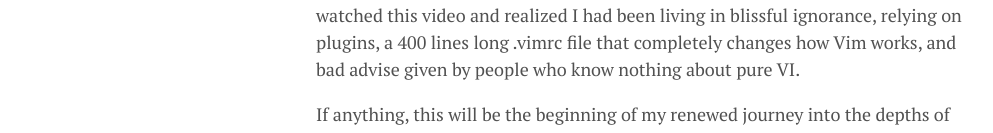
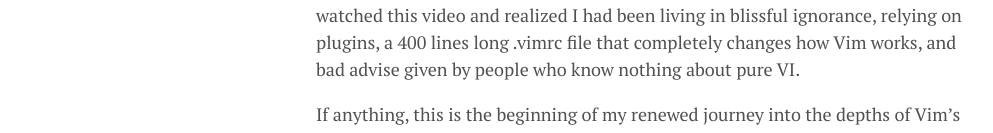
Before and after one commit to lgeurts/lgeurts.github.io, a Jekyll site: the page built from _posts/2022-11-11-mastering-the-vim-language.md, in a window 1280 px wide. Shown: the part 333-466 px from the top of the page, without its empty margins (0-993 px from the left). Built offline with Jekyll 4.4.1, drawn with Linux system fonts in a browser that asks for light colours; nearby versions of some CDN libraries; comment, search, counter and statistics services are not loaded; some of the changed text lies outside the part shown.

Commit message:
Update 2022-11-11-mastering-the-vim-language.md

```diff
--- a/_posts/2022-11-11-mastering-the-vim-language.md
+++ b/_posts/2022-11-11-mastering-the-vim-language.md
@@ -11,7 +11,7 @@
 
 I wrote code, countless articles and documentation. Me and Vim we were ok till I watched this video and realized I had been living in blissful ignorance, relying on plugins, a 400 lines long .vimrc file that completely changes how Vim works, and bad advise given by people who know nothing about pure VI.
 
-If anything, this will be the beginning of my renewed journey into the depths of Vim’s grammar.
+If anything, this is the beginning of my renewed journey into the depths of Vim’s grammar.
 
 [![Watch the video](https://img.youtube.com/vi/wlR5gYd6um0/maxresdefault.jpg)](https://youtu.be/wlR5gYd6um0)
 
```
